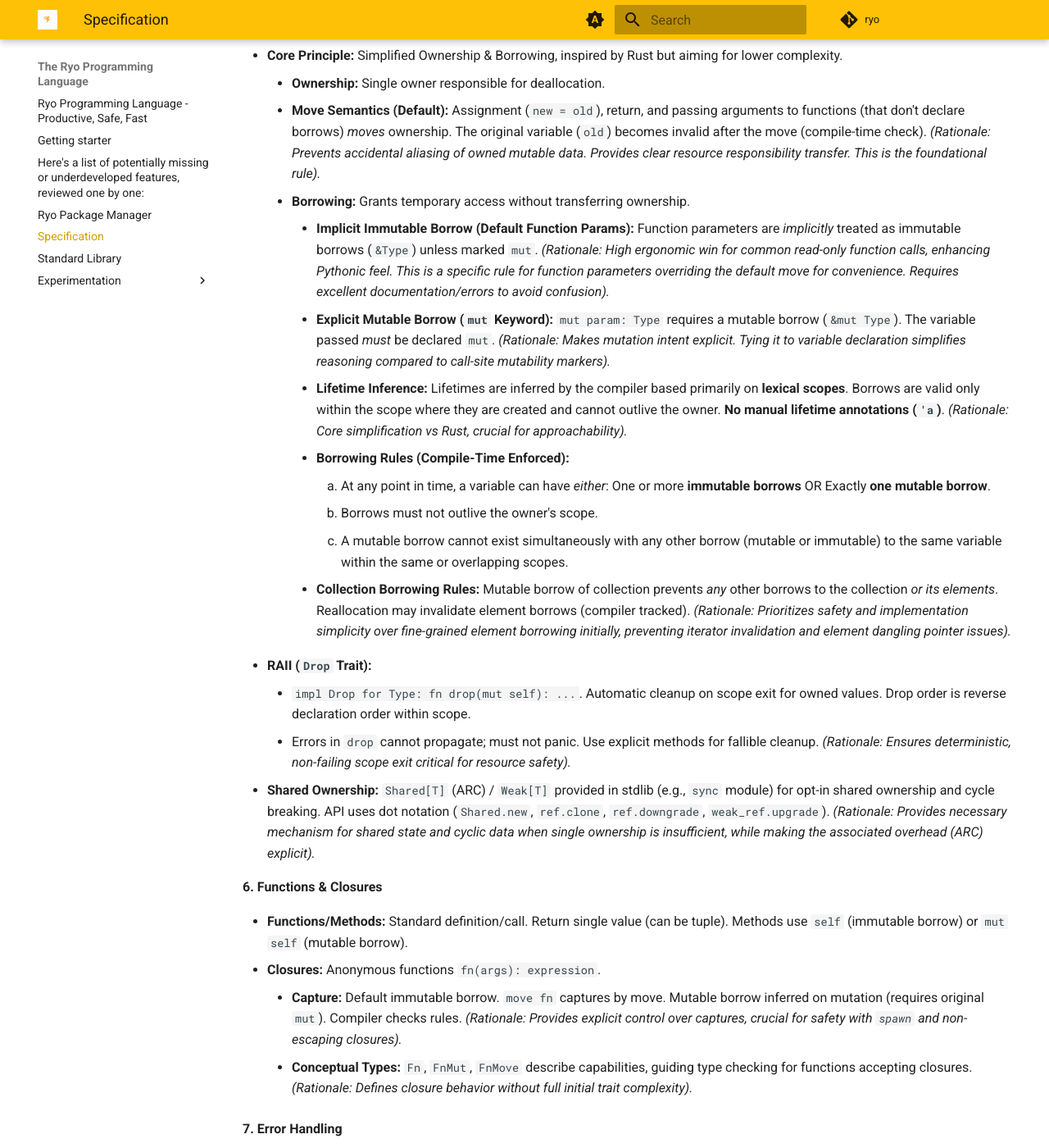
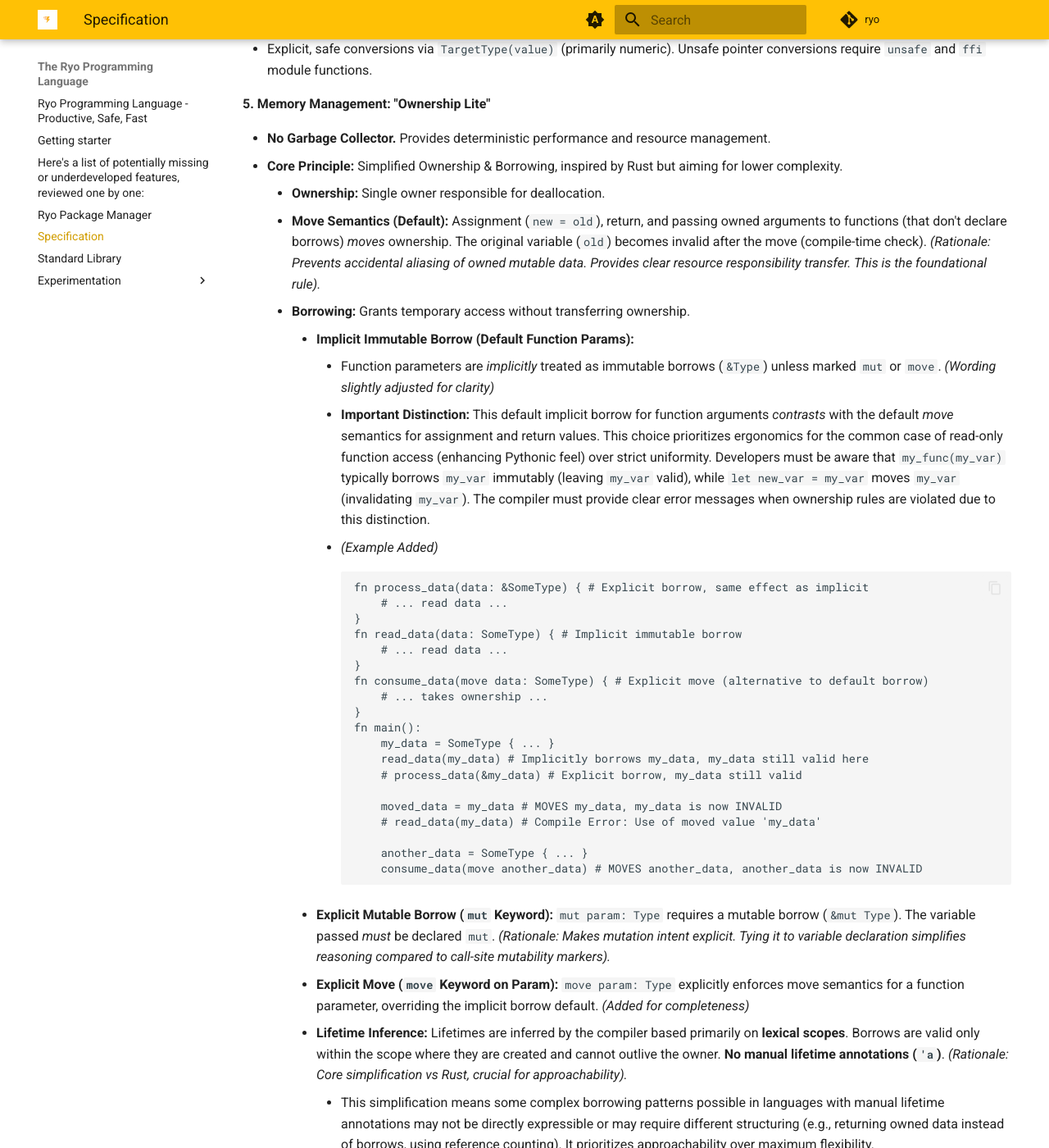
Before and after one commit to ryolang/ryox, an MkDocs documentation site: the page built from docs/specification.md, in a window 1280 px wide and 1400 px high, scrolled down 6702 px. Shown: the whole window at 82% size. Built offline with MkDocs 1.6.1 and Material for MkDocs 9.7.7, drawn with Linux system fonts in a browser that asks for light colours; comment, search, counter and statistics services are not loaded; some of the changed text lies outside the part shown.

Commit message:
minor fixes and refinements

````diff
--- a/docs/specification.md
+++ b/docs/specification.md
@@ -53,15 +53,16 @@
 *   **Encoding:** Source files are UTF-8 encoded, allowing for Unicode characters in strings and potentially identifiers (if identifier rules are expanded later).
 *   **Identifiers:** `[a-zA-Z_][a-zA-Z0-9_]*`. Case-sensitive.
     *   *Convention:* Follow `snake_case` for variables, functions, and modules. Use `PascalCase` for types (structs, enums, traits) and enum variants. *(Rationale: Adopting common conventions enhances readability and aligns with practices in Python and Rust).*
-*   **Keywords:** `fn`, `struct`, `enum`, `trait`, `impl`, `mut`, `if`, `elif`, `else`, `for`, `in`, `return`, `break`, `continue`, `import`, `match`, `pub`, `Result`, `Optional`, `Ok`, `Err`, `Some`, `true`, `false`, `comptime`, `spawn`, `chan`, `select`, `move`, `unsafe`. (Note: `as`, `default`, `package`, `None` are not keywords).
+*   **Keywords:** `fn`, `struct`, `enum`, `trait`, `impl`, `mut`, `if`, `elif`, `else`, `for`, `in`, `return`, `break`, `continue`, `import`, `match`, `pub`, `Result`, `Optional`, `Ok`, `Err`, `Some`, `true`, `false`, `comptime`, `spawn`, `chan`, `select`, `move`, `unsafe`. (Note: `as`, `default`, `package`, `None`, `let` are not keywords).
 *   **Operators:** Standard set including arithmetic (`+`, `-`, `*`, `/`, `%`), comparison (`==`, `!=`, `<`, `>`, `<=`, `>=`), logical (`and`, `or`, `not`), assignment (`=`), type annotation (`:`), scope/literal delimiters (`{`, `}`, `[`, `]`, `(` `)`), access (`.`), error propagation (`?`), channel ops (`<-`).
+    *   `_` (Underscore): The underscore `_` is treated as a special identifier. When used in patterns (`match`, `select`, destructuring assignment), it signifies a wildcard or an intentionally ignored value; it does not bind to a variable.
 *   **Literals:** Integers (decimal `123`, hex `0xFF`, octal `0o77`, binary `0b11`; underscores `1_000`), Floats (`123.45`, `1.23e-10`; underscores `1_000.0`), Strings (`"..."` basic escapes like `\n`, `\t`, `\\`, `\"`, `\xHH`, `\u{HHHH}`). `f"..."` (f-strings with `{expression}` interpolation), Booleans (`true`, `false`), List (`[...]`), Map (`{key: value, ...}`), Tuple (`(v1, v2, ...)`), Char (`'a'`, `'\u{1F600}'`).
 *   **Comments:**
     *   **Regular Comment:** Starts with `#` followed by a space or directly by the comment text. Continues to the end of the line. Ignored by the compiler.
         ```ryo
         # This is a comment
         #Another comment
-        let x = 1 # Comment after code
+        x = 1 # Comment after code
         ```
     *   **Documentation Comment:** Starts with the specific sequence `#:` (hash symbol immediately followed by a colon). Continues to the end of the line. Processed by documentation tooling (supports Markdown). Ignored otherwise by the compiler. Applies to the item immediately following it. Consecutive `#:` lines form a single documentation block.
         ```ryo
@@ -195,7 +196,9 @@
 **4.8 Standard Library Types (`Result`, `Optional`)**
 
 *   `Result[T, E]`: Built using `enum { Ok(T), Err(E) }`.
-*   `Optional[T]`: Built using `enum { Some(T), None }`. Replaces `null`. *(Rationale: Explicit handling of absence/errors via ADTs is safer than nullable types or exceptions).*
+*   `Optional[T]`: Built using `enum { Some(T), None }`. Replaces `null`.
+    *   Uses the variant None (accessed as `Optional.None`). Note that `None` itself is not a global keyword, but the specific identifier for this variant within the `Optional` enum, aligning with common practice in languages like Rust for null safety.
+    *   *(Rationale: Explicit handling of absence/errors via ADTs is safer than nullable types or exceptions).*
 
 **4.9 Concurrency Types (`chan`)**
 
@@ -215,16 +218,42 @@
 *   **No Garbage Collector.** Provides deterministic performance and resource management.
 *   **Core Principle:** Simplified Ownership & Borrowing, inspired by Rust but aiming for lower complexity.
     *   **Ownership:** Single owner responsible for deallocation.
-    *   **Move Semantics (Default):** Assignment (`new = old`), return, and passing arguments to functions (that don't declare borrows) *moves* ownership. The original variable (`old`) becomes invalid after the move (compile-time check). *(Rationale: Prevents accidental aliasing of owned mutable data. Provides clear resource responsibility transfer. This is the foundational rule).*
+    *   **Move Semantics (Default):** Assignment (`new = old`), return, and passing owned arguments to functions (that don't declare borrows) *moves* ownership. The original variable (`old`) becomes invalid after the move (compile-time check). *(Rationale: Prevents accidental aliasing of owned mutable data. Provides clear resource responsibility transfer. This is the foundational rule).*
     *   **Borrowing:** Grants temporary access without transferring ownership.
-        *   **Implicit Immutable Borrow (Default Function Params):** Function parameters are *implicitly* treated as immutable borrows (`&Type`) unless marked `mut`. *(Rationale: High ergonomic win for common read-only function calls, enhancing Pythonic feel. This is a specific rule for function parameters overriding the default move for convenience. Requires excellent documentation/errors to avoid confusion).*
+        *   **Implicit Immutable Borrow (Default Function Params):**
+            *   Function parameters are *implicitly* treated as immutable borrows (`&Type`) unless marked `mut` or `move`. *(Wording slightly adjusted for clarity)*
+            *   **Important Distinction:** This default implicit borrow for function arguments *contrasts* with the default *move* semantics for assignment and return values. This choice prioritizes ergonomics for the common case of read-only function access (enhancing Pythonic feel) over strict uniformity. Developers must be aware that `my_func(my_var)` typically borrows `my_var` immutably (leaving `my_var` valid), while `let new_var = my_var` moves `my_var` (invalidating `my_var`). The compiler must provide clear error messages when ownership rules are violated due to this distinction.
+            *   *(Example Added)*
+                ```ryo
+                fn process_data(data: &SomeType) { # Explicit borrow, same effect as implicit
+                    # ... read data ...
+                }
+                fn read_data(data: SomeType) { # Implicit immutable borrow
+                    # ... read data ...
+                }
+                fn consume_data(move data: SomeType) { # Explicit move (alternative to default borrow)
+                    # ... takes ownership ...
+                }
+                fn main():
+                    my_data = SomeType { ... }
+                    read_data(my_data) # Implicitly borrows my_data, my_data still valid here
+                    # process_data(&my_data) # Explicit borrow, my_data still valid
+
+                    moved_data = my_data # MOVES my_data, my_data is now INVALID
+                    # read_data(my_data) # Compile Error: Use of moved value 'my_data'
+
+                    another_data = SomeType { ... }
+                    consume_data(move another_data) # MOVES another_data, another_data is now INVALID
+                ```
         *   **Explicit Mutable Borrow (`mut` Keyword):** `mut param: Type` requires a mutable borrow (`&mut Type`). The variable passed *must* be declared `mut`. *(Rationale: Makes mutation intent explicit. Tying it to variable declaration simplifies reasoning compared to call-site mutability markers).*
+        *   **Explicit Move (`move` Keyword on Param):** `move param: Type` explicitly enforces move semantics for a function parameter, overriding the implicit borrow default. *(Added for completeness)*
         *   **Lifetime Inference:** Lifetimes are inferred by the compiler based primarily on **lexical scopes**. Borrows are valid only within the scope where they are created and cannot outlive the owner. **No manual lifetime annotations (`'a`)**. *(Rationale: Core simplification vs Rust, crucial for approachability).*
+            *   This simplification means some complex borrowing patterns possible in languages with manual lifetime annotations may not be directly expressible or may require different structuring (e.g., returning owned data instead of borrows, using reference counting). It prioritizes approachability over maximum flexibility.
         *   **Borrowing Rules (Compile-Time Enforced):**
             1.  At any point in time, a variable can have *either*: One or more **immutable borrows** OR Exactly **one mutable borrow**.
             2.  Borrows must not outlive the owner's scope.
             3.  A mutable borrow cannot exist simultaneously with any other borrow (mutable or immutable) to the same variable within the same or overlapping scopes.
-        *   **Collection Borrowing Rules:** Mutable borrow of collection prevents *any* other borrows to the collection *or its elements*. Reallocation may invalidate element borrows (compiler tracked). *(Rationale: Prioritizes safety and implementation simplicity over fine-grained element borrowing initially, preventing iterator invalidation and element dangling pointer issues).*
+        *   **Collection Borrowing Rules:** Mutable borrow of collection prevents *any* other borrows to the collection *or its elements*. Reallocation may invalidate element borrows (compiler tracked). *(Rationale: Prioritizes safety and implementation simplicity over fine-grained element borrowing initially, preventing iterator invalidation and element dangling pointer issues, This rule simplifies safety by preventing issues like iterator invalidation, potentially being refined in future versions if safe fine-grained borrowing patterns are identified without significantly increasing complexity).*
 *   **RAII (`Drop` Trait):**
     *   `impl Drop for Type: fn drop(mut self): ...`. Automatic cleanup on scope exit for owned values. Drop order is reverse declaration order within scope.
     *   Errors in `drop` cannot propagate; must not panic. Use explicit methods for fallible cleanup. *(Rationale: Ensures deterministic, non-failing scope exit critical for resource safety).*
@@ -240,7 +269,7 @@
 **7. Error Handling**
 
 *   **Recoverable:** `Result[T, E]` (`Ok`, `Err`). Mandatory handling (via `match`, `?`, methods like `.unwrap_or()`). *(Rationale: Explicit error handling prevents ignored errors).*
-*   **Propagation:** `?` operator unwraps `Ok` or returns `Err` early. *(Rationale: Highly ergonomic, standard pattern in Rust/Swift).* Error type compatibility TBD (likely needs `From` trait later).
+*   **Propagation:** `?` operator unwraps `Ok` or returns `Err` early. *(Rationale: Highly ergonomic, standard pattern in Rust/Swift).* Error type compatibility for `?` across different error types relies on a conversion mechanism (like a standard `From` trait or similar), which is planned for detailed specification.
 *   **Unrecoverable:** `panic("message")`. **Aborts** process by default. *(Rationale: Simplest, safest default. Avoids unwind complexity).*
 
 **8. Traits (Behavior)**
@@ -248,6 +277,7 @@
 *   **Definition:** `trait Name: fn method(...) ... { /* optional default impl */ }`. Default methods allowed. *(Rationale: Default methods reduce boilerplate).*
 *   **Implementation:** `impl Trait for Type: fn method(...) ...`. Can override defaults.
 *   **Dispatch:** **Static Dispatch** via monomorphization only (initially). *(Rationale: Prioritizes runtime performance and implementation simplicity).* No dynamic dispatch (`dyn Trait`).
+    *   This means polymorphism is primarily achieved through generics (compile-time polymorphism). Patterns requiring runtime dynamic dispatch (common in some OOP/dynamic languages) will need alternative approaches in Ryo, such as using enums with associated data to represent variants or passing function pointers/closures.
 *   **Associated Types:** Not supported initially. *(Rationale: Significant type system complexity).*
 
 **9. Concurrency Model: CSP (Go-inspired)**
@@ -262,7 +292,11 @@
 **10. Compile-Time Execution (`comptime`)**
 
 *   **Mechanism:** `comptime {}`, `comptime fn`, `const NAME = comptime expr`. Code runs at compile time.
-*   **Capabilities (Initial Scope):** Execute pure functions, read files relative to build root, initialize constants/globals, basic conditional compilation, basic type introspection (`mem.size_of[T]()`, `mem.align_of[T]()`). Cannot perform runtime I/O or interact with runtime `spawn` state. *(Rationale: Powerful metaprogramming without complex macros. Initial scope balances utility with implementation feasibility).*
+*   **Capabilities (Initial Scope):** Execute pure functions, read files relative to build root, initialize constants/globals, basic conditional compilation, basic type introspection (`mem.size_of[T]()`, `mem.align_of[T]()`).
+    *   Cannot perform runtime I/O or interact with runtime `spawn` state.
+    *   **Environment:** `comptime` execution occurs in a sandboxed environment isolated from the target runtime system.
+    *   **Error Handling:** Mechanisms for handling and reporting errors that occur *during* compile-time execution need to be defined (e.g., compile-time panics, returning `Result` from `comptime fn`).
+*   *(Rationale: Powerful metaprogramming without complex macros. Initial scope balances utility with implementation feasibility).*
 
 **11. Modules & Packages**
 
@@ -324,7 +358,7 @@
 *   **Default:** Panic (debug), Wrap (release). *(Rationale: Balance safety during dev with performance in release).*
 *   **Explicit Methods:** `checked_* -> Optional`, `wrapping_*`, `saturating_*` (on types or in `math`).
 *   **Division by Zero:** Always panics.
-*   **Numeric Conversions (`TargetType(value)`):** Safe, defined behavior (widening ok, float->int truncates, narrowing int wraps/truncates). Does *not* require `unsafe`.
+*   **Numeric Conversions (`TargetType(value)`):** Safe, explicitly defined behavior (widening ok, float->int truncates towards zero, narrowing int wraps/truncates). Does *not* require `unsafe`. This defined behavior ensures portability and avoids undefined behavior common in some other languages for certain conversions.
 
 **18. Missing Elements / Future Work**
 
@@ -340,5 +374,6 @@
 *   **Error Handling Details** (Standard `Error` trait? `From` trait for `?` conversions?).
 *   **Module System Edge Cases** (Detailed resolution rules, visibility across modules/packages).
 *   **Attributes:** Formal system for attributes like `#[test]`, `#[no_mangle]`, `#[repr(C)]`.
+*   **SIMD** (Single Instruction Multiple Data Operations)
 
 ---
````
Also changed, not shown: other parts of docs/specification.md (+4 -4 lines), README.md (+4 -2 lines).
